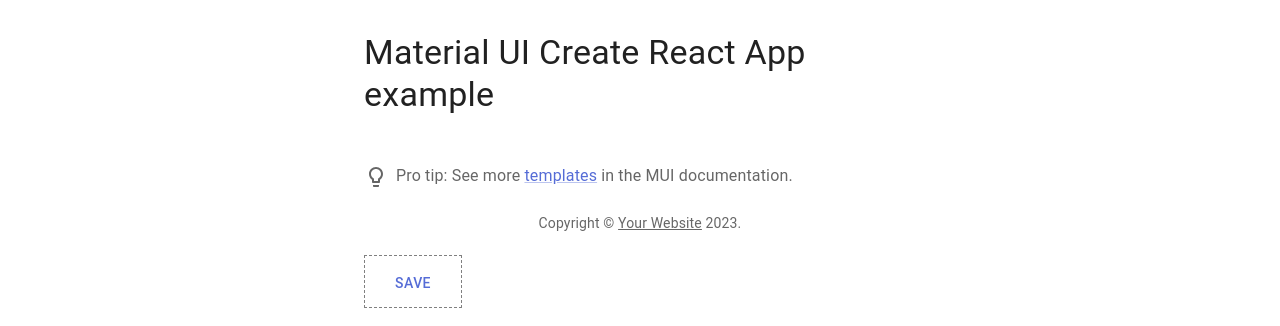
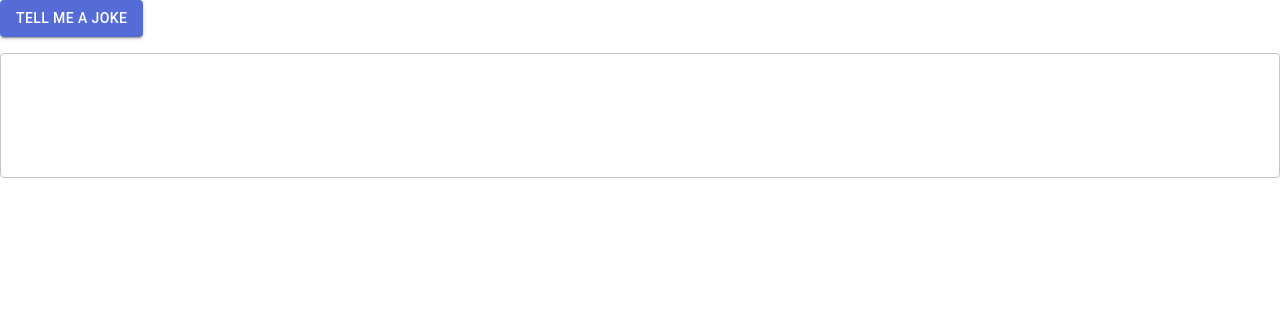
Before and after one commit to Kabilan108/ispy, a React (Create React App) app in the folder frontend/: page / in a window 1280 px wide. Shown: the top 326 px of the page. Built offline with nearby package versions, Linux system fonts and the light colour scheme.

Commit message:
add joke component

```diff
--- a/frontend/src/App.js
+++ b/frontend/src/App.js
@@ -1,10 +1,13 @@
-import React from 'react';
+import React, { useState } from 'react';
 import Container from '@mui/material/Container';
 import Typography from '@mui/material/Typography';
 import Box from '@mui/material/Box';
 import Link from '@mui/material/Link';
 import ProTip from './ProTip';
 import Button from '@mui/material/Button';
+import TextField from '@mui/material/TextField';
+import CircularProgress from '@mui/material/CircularProgress';
+
 
 function Copyright() {
   return (
@@ -27,7 +30,7 @@
   );
 }
 
-export default function App() {
+function App() {
   return (
     <Container maxWidth="sm">
       <Box sx={{ my: 4 }}>
@@ -42,3 +45,51 @@
     </Container>
   );
 }
+
+// export default App;
+
+function JokeComponent() {
+  const [joke, setJoke] = useState('');
+  const [loading, setLoading] = useState(false);
+
+  const fetchJoke = async () => {
+      setLoading(true);
+      try {
+          const response = await fetch('http://127.0.0.1:4000/kaboom');
+          const data = await response.json();
+
+          if (data.success && data.data && data.data.joke) {
+              setJoke(data.data.joke);
+          } else {
+              setJoke('Error fetching joke');
+          }
+      } catch (error) {
+          setJoke('Error fetching joke');
+      } finally {
+          setLoading(false);
+      }
+  };
+
+  return (
+      <div>
+          <Button variant="contained" color="primary" onClick={fetchJoke}>
+              Tell me a joke
+          </Button>
+          <Box mt={2}>
+              <TextField
+                  fullWidth
+                  multiline
+                  rows={4}
+                  variant="outlined"
+                  value={loading ? '' : joke}
+                  InputProps={{
+                      readOnly: true,
+                      startAdornment: loading ? <CircularProgress size={20} /> : null
+                  }}
+              />
+          </Box>
+      </div>
+  );
+}
+
+export default JokeComponent;
```
